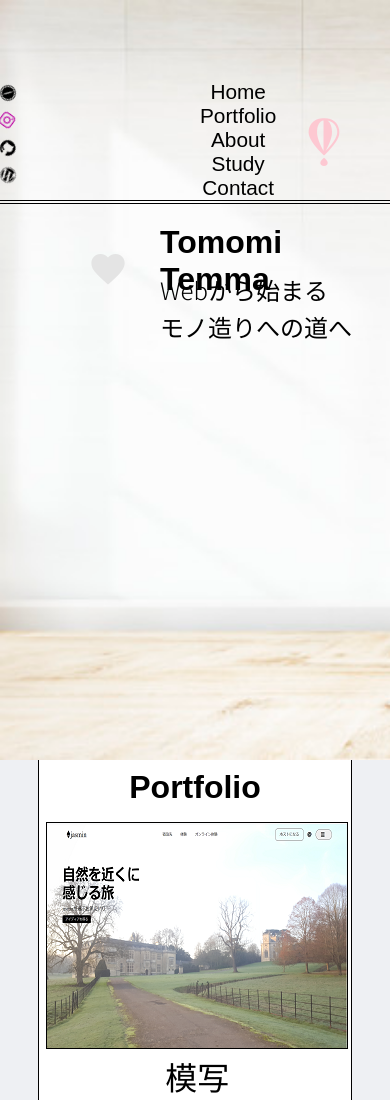
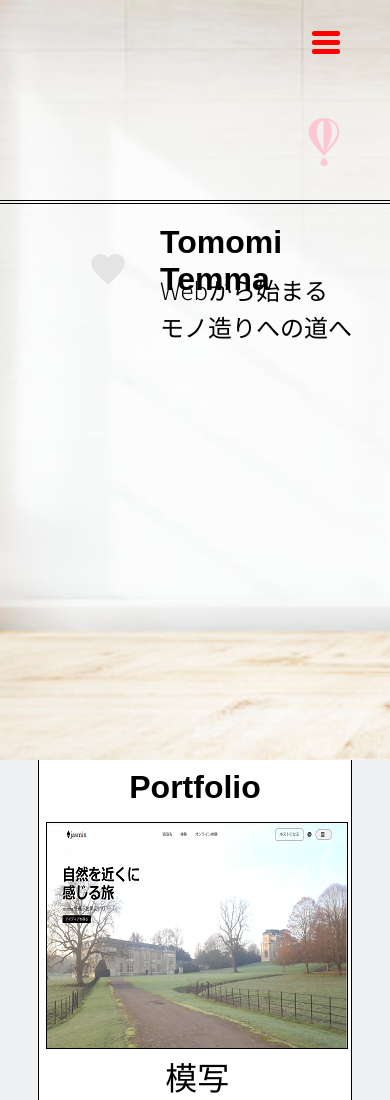
Before and after one commit to timome-freework/portfolio2, a plain HTML site: page index.html in a window 390 px wide. Shown: the top 1100 px of the page. Drawn offline with nearby package versions, Linux system fonts and the light colour scheme; a web font is replaced by a local one.

Commit message:
トグル追加

```diff
--- a/assets/css/style.css
+++ b/assets/css/style.css
@@ -149,6 +149,12 @@ ul {
   animation-timing-function: cubic-bezier(0, 0, 1, 1.36);
   animation-fill-mode: forwards;
 }
+
+/* ハンバーガートグルはココから⇩⇩ */
+.hamburger {
+  display: none;
+}
+/* ハンバーガートグルはココで終わり⇑⇑ */
 
 /* ---------------------------------------------webから始まる　モノ造りへの道へ---------------------------- */
 .header-main-p, .header-main-p2 {
@@ -636,68 +642,7 @@ ul {
 }
 /*-------------------- フッター終わり */
 
-/*-------------------- レスポンシブ始まり */
-/* @media (max-width:780px) {
-  .header-top {
-    display: none;
-  }
-  .header {
-    flex-direction: column;
-    align-items: center;
-  }
-  --------------Q07
-  .hamburger {
-    width: 28px;
-    height: 30px;
-    margin: 30px auto 10px;
-  }
 
-  .hamburger span:after,
-  .hamburger span:before {
-    content: "";
-    position: absolute;
-    left: 0;
-    top: -9px;
-  }
-
-  .hamburger span:after {
-    top: 9px;
-  }
-
-  .hamburger span {
-    position: relative;
-    display: block;
-  }
-
-  .hamburger span,
-  .hamburger span:after,
-  .hamburger span:before {
-    width: 100%;
-    height: 5px;
-    background-color: #ddd;
-    transition: all 0.5s;
-    backface-visibility: hidden;
-    border-radius: 2px;
-  }
-
-  .hamburger.on span {
-    background-color: transparent;
-  }
-
-  .hamburger.on span:before {
-    transform: rotate(45deg) translate(5px, 5px);
-  }
-
-  .hamburger.on span:after {
-    transform: rotate(-45deg) translate(7px, -8px);
-  }
-  Q7ここまで
-
-  .header-ul {
-    flex-direction: column;
-    align-items: center;
-  }
-} */
 /*　画面サイズが768pxまではここを読み込む*/
 @media screen and (max-width:768px) {
   /*-------------------- ヘッター始まり */
@@ -744,6 +689,74 @@ ul {
     top: 19rem;
     left: 10rem;
   }
+
+  /* ハンバーガートグルココから⇩⇩ */
+/* Q7 */
+.hamburger {
+  display: block;
+  width: 28px;
+  height: 30px;
+  margin: 30px auto 10px;
+
+  position: absolute;
+  top: 10px;
+  right: 50px;
+}
+
+.hamburger span:after,
+.hamburger span:before {
+  content: "";
+  position: absolute;
+  left: 0;
+  top: -9px;
+}
+
+.hamburger span:after {
+  top: 9px;
+}
+
+.hamburger span {
+  position: relative;
+  display: block;
+}
+
+.hamburger span,
+.hamburger span:after,
+.hamburger span:before {
+  width: 100%;
+  height: 5px;
+  /* background-color: #ddd; */
+  background-color: red;
+  transition: all 0.5s; /*←アニメーション*/
+  backface-visibility: hidden;
+  border-radius: 2px;
+}
+
+.hamburger.on span {
+  background-color: transparent;
+}
+
+.hamburger.on span:before {
+  transform: rotate(45deg) translate(5px, 5px);
+}
+
+.hamburger.on span:after {
+  transform: rotate(-45deg) translate(7px, -8px);
+}
+
+/* Q7ここまで */
+/* ハンバーガートグルココで終わり⇑⇑ */
+/* Q12　スライドはココから⇩⇩ */
+.header-right.hide {
+  transform: translateX(-100vw);
+  /* transform: translateX(100vw); */
+}
+
+.header-right {
+  transition: all 1s ease;
+  transform: translateX(0);
+}
+/* Q12スライドはココまで⇑⇑ */
   /* -----------------------------クリックハート */
 /* .like-div {
   position: relative;
--- a/assets/js/app.js
+++ b/assets/js/app.js
@@ -1,4 +1,17 @@
 $(function() {
+  // ハンバーガートグルはココから
+  $('#q7-btn').on('click', function() {
+    // console.log("こんにちは");
+    $(this).toggleClass('on');
+    $('.header-right').toggleClass('hide');
+  });
+  // ハンバーガートグルはココで終わり
+  // スライドはココから⇩⇩
+  // 12
+  $('#q7-btn').on('click', function() {
+
+  });
+  // スライドはココまで⇑⇑
   // -----------------------------------------Webから始まる------------------------------
     $('#like').on('click', function() {
       $('#hoge').fadeOut(500,function(){
--- a/index.html
+++ b/index.html
@@ -29,13 +29,10 @@
     <div class="header1-position">
       <header class="header1" id="header">
         <!-- <div class="header"> -->
-
-
           <div class="header-left">
             <a href=""><img src="./assets/img/myicon.png" alt="icon" width="36px" height="70px"></a>
           </div>
-          <nav class="header-right">
-
+          <nav class="header-right hide">
             <ul class="header-top">
               <!-- fa-spin kaitenn -->
               <li><a href="https://qiita.com/swan2pink" target="_blank"><i class="fab fa-safari fa-.5x fa-spin fa-icon"></i></a></li>
@@ -43,9 +40,6 @@
               <li><a href="https://github.com/timome-freework" target="_blank"><i class="fab fa-github fa-.5x fa-spin fa-icon"></i></a></li>
               <li><a href="" target="_blank"><i class="fab fa-wordpress fa-.5x fa-spin fa-icon"></i></a></li>
             </ul>
-            <p id="q7-btn" class="js-hamburger hamburger">
-              <span></span>
-            </p>
             <ul class="header-ul">
               <li class="header-li"><a href="#">Home</a></li>
               <li class="header-li"><a href="#section2">Portfolio</a></li>
@@ -54,6 +48,11 @@
               <li class="header-li"><a href="#section5">Contact</a></li>
             </ul>
           </nav>
+           <!-- ハンバーガートグルはココから⇩⇩ -->
+        <p id="q7-btn" class="js-hamburger hamburger">
+          <span></span>
+        </p>
+      <!-- ハンバーガートグルはココで終わり⇑⇑ -->
       </header>
     </div>
   <div class="header-main">
```
